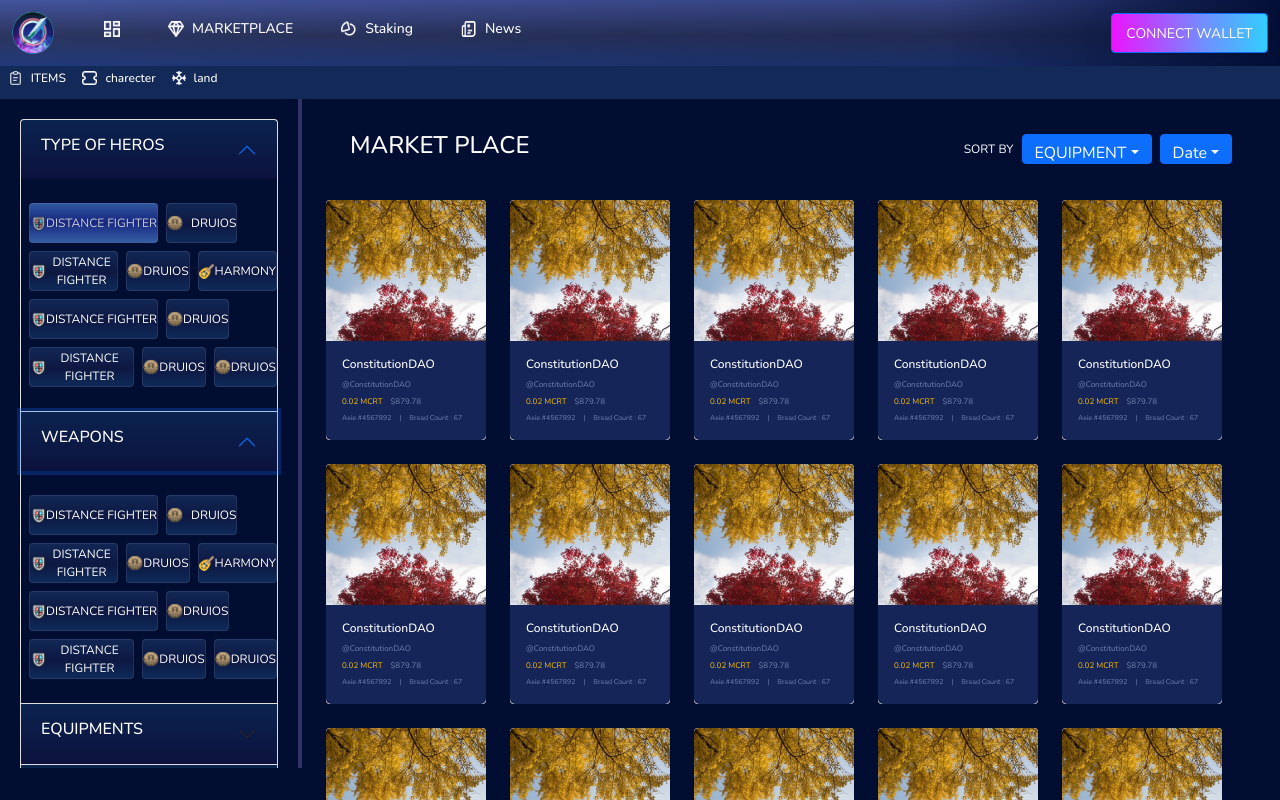
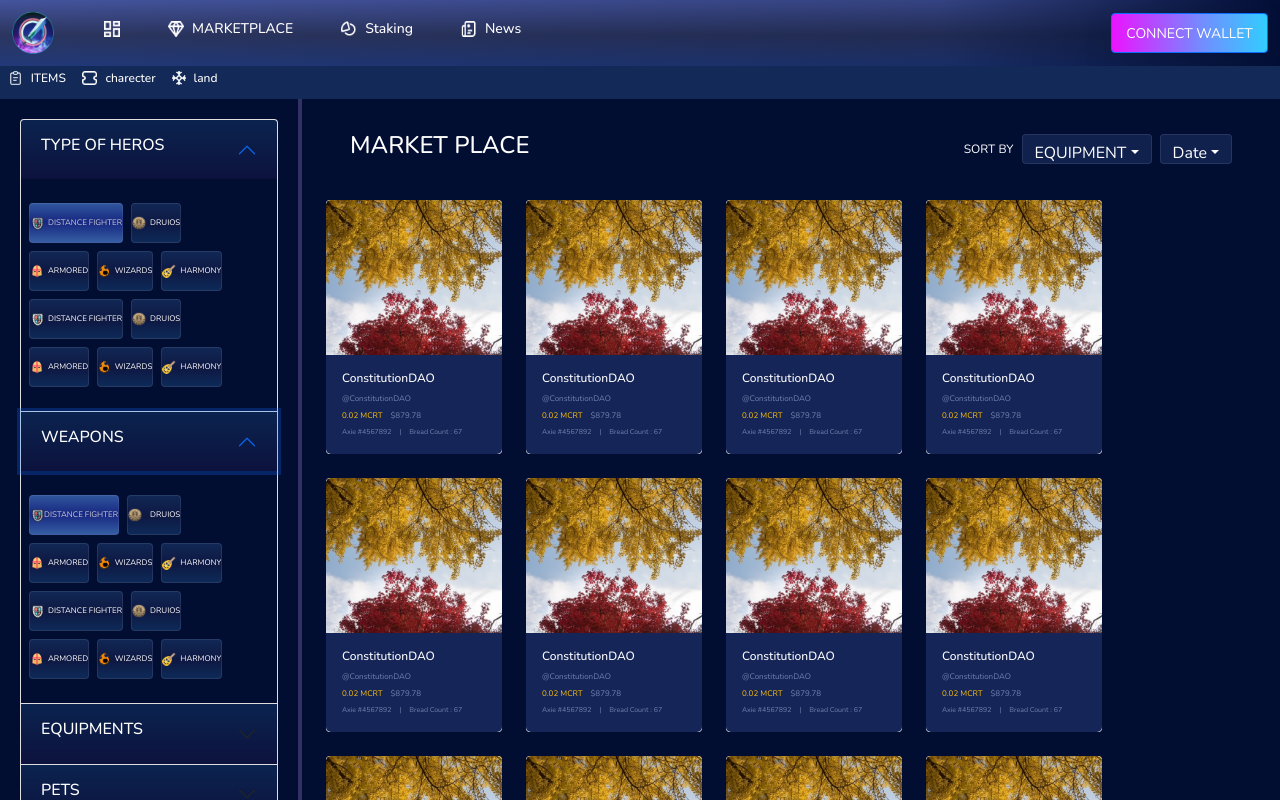
Before and after one commit to Smomi99/nft-server-client-projects, a React (Create React App) app: page /marketplace in a window 1280 px wide. Both pictures are taken after a click on the button "WEAPONS". Shown: the top 800 px of the page. Built offline with nearby package versions, Linux system fonts and the light colour scheme.

Commit message:
final changes

```diff
--- a/package.json
+++ b/package.json
@@ -10,6 +10,7 @@
     "react": "^17.0.2",
     "react-bootstrap": "^2.2.0",
     "react-dom": "^17.0.2",
+    "react-icons": "^4.3.1",
     "react-router-dom": "^6.2.2",
     "react-scripts": "5.0.0",
     "web-vitals": "^2.1.4"
--- a/src/pages/FirstMenuBody/FirstMenu.css
+++ b/src/pages/FirstMenuBody/FirstMenu.css
@@ -42,8 +42,8 @@ align-items: center;
 padding: 6px 10px;
 height: 30px;
 
-background: #11214E;
-border: 1px solid rgba(255, 255, 255, 0.09);
+background: #11214E !important;
+border: 1px solid rgba(255, 255, 255, 0.09) !important;
 box-sizing: border-box;
 border-radius: 8px;
 
@@ -137,10 +137,6 @@ flex-grow: 0;
   border-radius: 4px;
 }
 .pets {
-  width: 52px;
-  height: 24px;
-  left: 0px;
-  top: 0px;
 
   background: linear-gradient(180deg, #112754 0%, #131d47 52.61%, #0e2856 100%);
   border: 1px solid rgba(255, 255, 255, 0.09);
@@ -225,10 +221,17 @@ flex-grow: 0;
   }
 
 }
-@media (min-width: 1200px) and (max-width: 1299px) {
+@media (min-width: 1200px) and (max-width: 1399px) {
   .cardwid {
-    width: 10rem !important;
+    width: 11rem !important;
   }
+  .typeImg{
+    height: 14px;
+  }
+  .typeFont{
+    font-size: 8px;
+  }
+
 }
 @media (min-width: 1447px) and (max-width: 1702px) {
   .cardwid {
--- a/src/pages/FirstMenuBody/FirstMenuBody.js
+++ b/src/pages/FirstMenuBody/FirstMenuBody.js
@@ -28,13 +28,13 @@ const FirstMenuBody = () => {
               </h2>
               <div style={{ backgroundColor: '#020d32 ' }} id="panelsStayOpen-collapseOne" className="accordion-collapse collapse show" aria-labelledby="panelsStayOpen-headingOne">
                 <div className="d-flex gap-2 flexCol ms-2">
-                  <button className="d-flex distanF mt-4 justify-content-evenly align-items-center">
+                  <button className="d-flex distanF gap-1 mt-4 justify-content-evenly align-items-center">
                     <img className="typeImg" src={di1} alt="" />
                     <p className="text-white typeFont mt-3">
                       DISTANCE FIGHTER
                     </p>
                   </button>
-                  <button className="d-flex druios mt-4 gap-2 align-items-center">
+                  <button className="d-flex druios mt-4 gap-1 align-items-center">
                     <img className="typeImg" src={dr1} alt="" />
                     <p className="text-white typeFont mt-3">
                       DRUIOS
@@ -42,19 +42,19 @@ const FirstMenuBody = () => {
                   </button>
                 </div>
                 <div className="d-flex gap-2 flexCol ms-2">
-                  <button className="d-flex druios mt-2 justify-content-evenly align-items-center">
-                    <img className="typeImg" src={di1} alt="" />
+                  <button className="d-flex druios gap-1 mt-2 justify-content-evenly align-items-center">
+                    <img className="typeImg" src={arm} alt="" />
                     <p className="text-white typeFont mt-3">
-                      DISTANCE FIGHTER
+                      ARMORED
                     </p>
                   </button>
-                  <button className="d-flex druios mt-2 justify-content-evenly align-items-center">
-                    <img className="typeImg" src={dr1} alt="" />
+                  <button className="d-flex gap-1 druios mt-2 justify-content-evenly align-items-center">
+                    <img className="typeImg" src={wiz} alt="" />
                     <p className="text-white typeFont mt-3">
-                      DRUIOS
+                      WIZARDS
                     </p>
                   </button>
-                  <button className="d-flex druios mt-2 justify-content-evenly align-items-center">
+                  <button className="d-flex gap-1  druios mt-2 justify-content-evenly align-items-center">
                     <img className="typeImg" src={git} alt="" />
                     <p className="text-white typeFont mt-3">
                       HARMONY
@@ -63,13 +63,13 @@ const FirstMenuBody = () => {
                 </div>
 
                 <div className="d-flex gap-2 flexCol ms-2">
-                  <button className="d-flex druios mt-2 justify-content-evenly align-items-center">
+                  <button className="d-flex druios gap-1 mt-2 justify-content-evenly align-items-center">
                     <img className="typeImg" src={di1} alt="" />
                     <p className="text-white typeFont mt-3">
                       DISTANCE FIGHTER
                     </p>
                   </button>
-                  <button className="d-flex druios mt-2 justify-content-evenly align-items-center">
+                  <button className="d-flex druios gap-1 mt-2 justify-content-evenly align-items-center">
                     <img className="typeImg" src={dr1} alt="" />
                     <p className="text-white typeFont mt-3">
                       DRUIOS
@@ -77,22 +77,22 @@ const FirstMenuBody = () => {
                   </button>
                 </div>
                 <div className="d-flex gap-2 flexCol ms-2">
-                  <button className="d-flex druios mt-2 mb-4 justify-content-evenly align-items-center">
-                    <img className="typeImg" src={di1} alt="" />
+                  <button className="d-flex druios gap-1 mt-2 mb-4 justify-content-evenly align-items-center">
+                    <img className="typeImg" src={arm} alt="" />
                     <p className="text-white typeFont mt-3">
-                      DISTANCE FIGHTER
+                      ARMORED
                     </p>
                   </button>
-                  <button className="d-flex druios mt-2 justify-content-evenly align-items-center">
-                    <img className="typeImg" src={dr1} alt="" />
+                  <button className="d-flex druios gap-1 mt-2 justify-content-evenly align-items-center">
+                    <img className="typeImg" src={wiz} alt="" />
                     <p className="text-white typeFont mt-3">
-                      DRUIOS
+                      WIZARDS
                     </p>
                   </button>
-                  <button className="d-flex druios mt-2 justify-content-evenly align-items-center">
-                    <img className="typeImg" src={dr1} alt="" />
+                  <button className="d-flex druios gap-1 mt-2 justify-content-evenly align-items-center">
+                    <img className="typeImg" src={git} alt="" />
                     <p className="text-white typeFont mt-3">
-                      DRUIOS
+                      HARMONY
                     </p>
                   </button>
                 </div>
@@ -106,13 +106,13 @@ const FirstMenuBody = () => {
               </h2>
               <div style={{ backgroundColor: '#020d32 ' }} id="panelsStayOpen-collapseTwo" className="accordion-collapse collapse" aria-labelledby="panelsStayOpen-headingTwo">
                 <div className="d-flex gap-2 flexCol ms-2">
-                  <button className="d-flex druios mt-4 justify-content-evenly align-items-center">
+                  <button className="d-flex distanF mt-4 justify-content-evenly align-items-center">
                     <img className="typeImg" src={di1} alt="" />
                     <p className="text-white typeFont mt-3">
                       DISTANCE FIGHTER
                     </p>
                   </button>
-                  <button className="d-flex druios mt-4 gap-2 align-items-center">
+                  <button className="d-flex druios gap-1 mt-4 gap-2 align-items-center">
                     <img className="typeImg" src={dr1} alt="" />
                     <p className="text-white typeFont mt-3">
                       DRUIOS
@@ -120,19 +120,19 @@ const FirstMenuBody = () => {
                   </button>
                 </div>
                 <div className="d-flex gap-2 flexCol ms-2">
-                  <button className="d-flex druios mt-2 justify-content-evenly align-items-center">
-                    <img className="typeImg" src={di1} alt="" />
+                  <button className="d-flex gap-1 druios mt-2 justify-content-evenly align-items-center">
+                    <img className="typeImg" src={arm} alt="" />
                     <p className="text-white typeFont mt-3">
-                      DISTANCE FIGHTER
+                      ARMORED
                     </p>
                   </button>
-                  <button className="d-flex druios mt-2 justify-content-evenly align-items-center">
-                    <img className="typeImg" src={dr1} alt="" />
+                  <button className="d-flex gap-1 druios mt-2 justify-content-evenly align-items-center">
+                    <img className="typeImg" src={wiz} alt="" />
                     <p className="text-white typeFont mt-3">
-                      DRUIOS
+                      WIZARDS
                     </p>
                   </button>
-                  <button className="d-flex druios mt-2 justify-content-evenly align-items-center">
+                  <button className="d-flex gap-1  druios mt-2 justify-content-evenly align-items-center">
                     <img className="typeImg" src={git} alt="" />
                     <p className="text-white typeFont mt-3">
                       HARMONY
@@ -141,13 +141,13 @@ const FirstMenuBody = () => {
                 </div>
 
                 <div className="d-flex gap-2 flexCol ms-2">
-                  <button className="d-flex druios mt-2 justify-content-evenly align-items-center">
+                  <button className="d-flex gap-1 druios mt-2 justify-content-evenly align-items-center">
                     <img className="typeImg" src={di1} alt="" />
                     <p className="text-white typeFont mt-3">
                       DISTANCE FIGHTER
                     </p>
                   </button>
-                  <button className="d-flex druios mt-2 justify-content-evenly align-items-center">
+                  <button className="d-flex gap-1 druios mt-2 justify-content-evenly align-items-center">
                     <img className="typeImg" src={dr1} alt="" />
                     <p className="text-white typeFont mt-3">
                       DRUIOS
@@ -155,22 +155,22 @@ const FirstMenuBody = () => {
                   </button>
                 </div>
                 <div className="d-flex gap-2 flexCol ms-2">
-                  <button className="d-flex druios mt-2 mb-4 justify-content-evenly align-items-center">
-                    <img className="typeImg" src={di1} alt="" />
+                  <button className="d-flex druios gap-1 mt-2 mb-4 justify-content-evenly align-items-center">
+                    <img className="typeImg" src={arm} alt="" />
                     <p className="text-white typeFont mt-3">
-                      DISTANCE FIGHTER
+                      ARMORED
                     </p>
                   </button>
-                  <button className="d-flex druios mt-2 justify-content-evenly align-items-center">
-                    <img className="typeImg" src={dr1} alt="" />
+                  <button className="d-flex druios gap-1 mt-2 justify-content-evenly align-items-center">
+                    <img className="typeImg" src={wiz} alt="" />
                     <p className="text-white typeFont mt-3">
-                      DRUIOS
+                      WIZARDS
                     </p>
                   </button>
-                  <button className="d-flex druios mt-2 justify-content-evenly align-items-center">
-                    <img className="typeImg" src={dr1} alt="" />
+                  <button className="d-flex druios gap-1 mt-2 justify-content-evenly align-items-center">
+                    <img className="typeImg" src={git} alt="" />
                     <p className="text-white typeFont mt-3">
-                      DRUIOS
+                      HARMONY
                     </p>
                   </button>
                 </div>
@@ -187,11 +187,11 @@ const FirstMenuBody = () => {
                   <div className="d-flex gap-4 ms-4 mt-4 mb-4">
                     <div className="d-flex justify-content-between equip align-items-center">
                       <h5 style={{ fontSize: '12px' }} className="text-white">4568</h5>
-                      <img style={{ width: '16px' }} src={updownarr} alt="" />
+                      <Link to="#up"> <img style={{ width: '16px' }} src={updownarr} alt="" /></Link>
                     </div>
                     <div className="d-flex justify-content-between equip align-items-center">
                       <h5 style={{ fontSize: '12px' }} className="text-white">4568</h5>
-                      <img style={{ width: '16px' }} src={updownarr} alt="" />
+                      <Link to="#up"> <img style={{ width: '16px' }} src={updownarr} alt="" /></Link>
                     </div>
                   </div>
                 </div>
@@ -205,31 +205,31 @@ const FirstMenuBody = () => {
               </h2>
               <div style={{ backgroundColor: '#020d32 ' }} id="panelsStayOpen-collapseFour" className="accordion-collapse collapse" aria-labelledby="panelsStayOpen-headingFour">
 
-                <div className="d-flex gap-2 mb-2">
-                  <button className="text-white ms-2 pets text-center">2006</button>
-                  <button className="text-white ms-2 pets text-center">2007</button>
-                  <button className="text-white ms-2 pets text-center">2008</button>
-                  <button className="text-white ms-2 pets text-center">2009</button>
+                <div className="d-flex  mb-2">
+                  <button className="text-white ms-2  mt-4 pets text-center">2006</button>
+                  <button className="text-white ms-2  mt-4 pets text-center">2007</button>
+                  <button className="text-white ms-2  mt-4 pets text-center">2008</button>
+                  <button className="text-white ms-2  mt-4 pets text-center">2009</button>
                 </div>
-                <div className="d-flex gap-2 mb-2">
+                <div className="d-flex  mb-2">
                   <button className="text-white ms-2 pets text-center">2010</button>
                   <button className="text-white ms-2 pets text-center">2011</button>
                   <button className="text-white ms-2 pets text-center">2012</button>
                   <button className="text-white ms-2 pets text-center">2013</button>
                 </div>
-                <div className="d-flex gap-2 mb-2">
+                <div className="d-flex  mb-2">
                   <button className="text-white ms-2 pets text-center">2014</button>
                   <button className="text-white ms-2 pets text-center">2015</button>
                   <button className="text-white ms-2 pets text-center">2016</button>
                   <button className="text-white ms-2 pets text-center">2017</button>
                 </div>
-                <div className="d-flex gap-2 mb-2 ">
+                <div className="d-flex  mb-2 ">
                   <button className="text-white ms-2 pets text-center">2018</button>
                   <button className="text-white ms-2 pets text-center">2019</button>
                   <button className="text-white ms-2 pets text-center">2020</button>
                   <button className="text-white ms-2 pets text-center">2021</button>
                 </div>
-                <div className="d-flex gap-2 ">
+                <div className="d-flex ">
                   <button className="text-white ms-2 mb-2 pets text-center">2022</button>
                 </div>
               </div>
```
Also changed, not shown: src/pages/Shared/Footer.js (+11 -9 lines), 1 other file (tests, documents, lock files or other folders).
